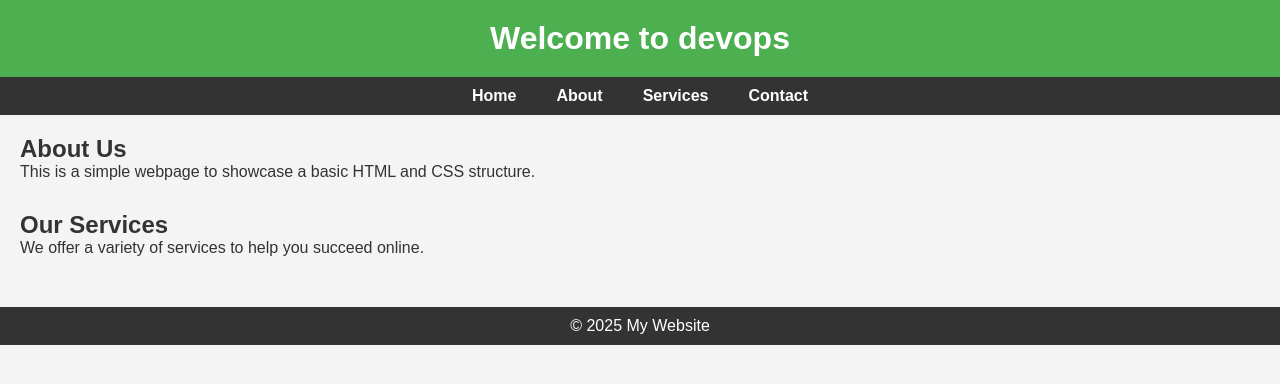
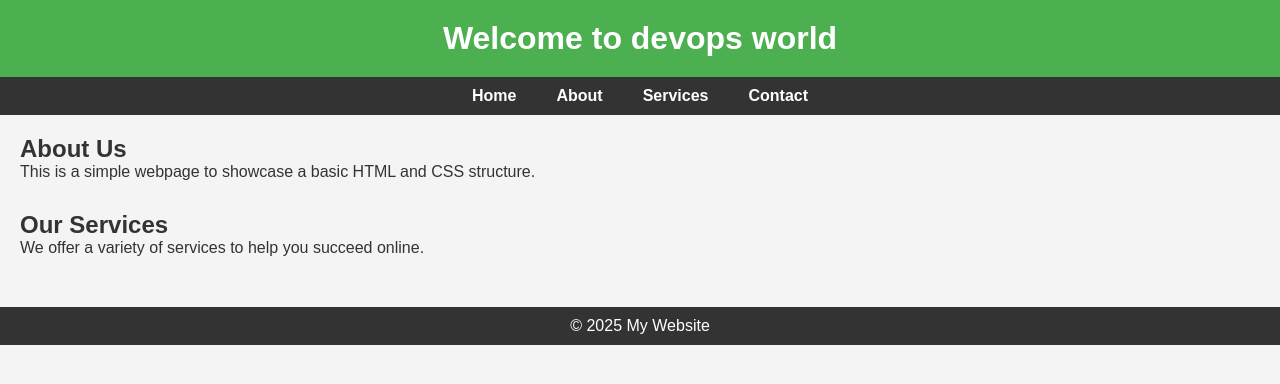
Before and after one commit to vanessasaha/callo, a plain HTML site: page index.html in a window 1280 px wide. Drawn offline with Linux system fonts and the light colour scheme.

Commit message:
new commit

```diff
--- a/index.html
+++ b/index.html
@@ -8,7 +8,7 @@
 </head>
 <body>
   <header>
-    <h1>Welcome to devops</h1>
+    <h1>Welcome to devops world</h1>
   </header>
 
   <nav>
```
